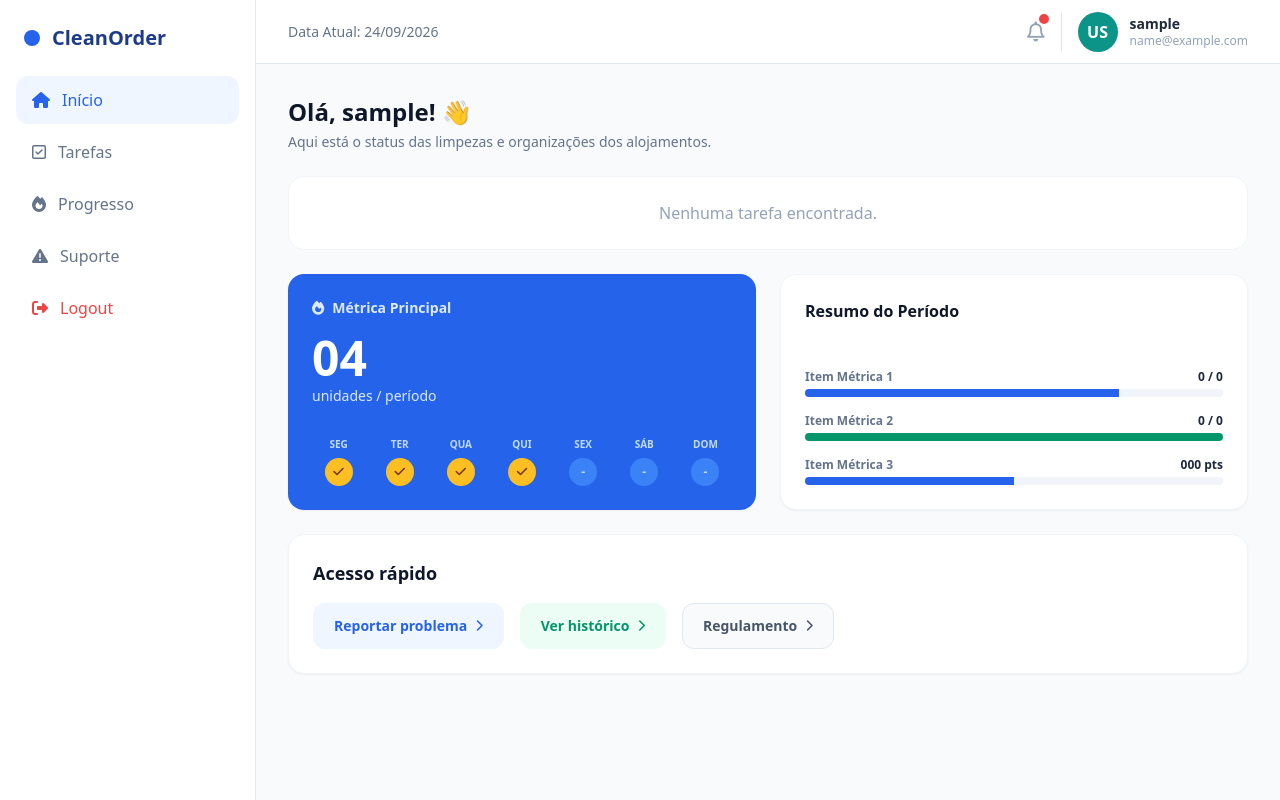
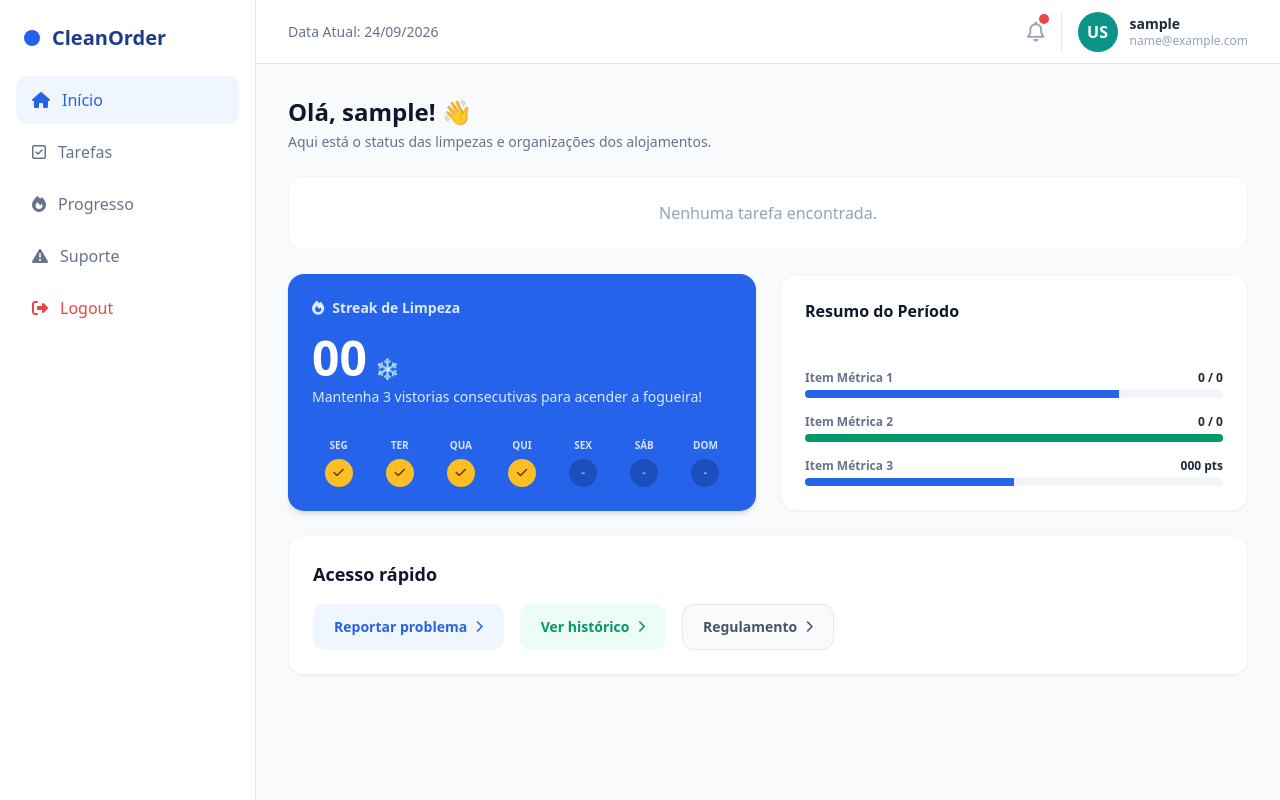
Before and after one commit to HavertZZz-ops/ClearOrder, a Django app: template ClearOrder/config/ClearOrder/templates/painel_estudante.html in a window 1280 px wide. Run offline with Django 5.2, Linux system fonts and the light colour scheme; the template is opened without the code that fills it, so the values that code supplies are empty; the visitor is signed in with stand-in values (Sample User, id 1); some libraries are stand-ins or nearby versions.

Commit message:
Add files via upload

```diff
--- a/ClearOrder/config/ClearOrder/templates/painel_estudante.html
+++ b/ClearOrder/config/ClearOrder/templates/painel_estudante.html
@@ -10,10 +10,10 @@
 </head>
 <body class="bg-slate-50 font-sans text-slate-700 antialiased min-h-screen flex">
 
-
+    <!-- BARRA LATERAL (NAVIGATION) -->
     <aside class="w-64 bg-white border-r border-slate-200 flex flex-col justify-between hidden md:flex shrink-0">
         <div>
-
+            <!-- Logo -->
             <div class="p-6 flex items-center space-x-3">
                 <div class="bg-blue-600 text-white p-2 rounded-lg flex items-center justify-center">
                     <i class="fa-solid fa-sparkles text-xl"></i>
@@ -21,7 +21,7 @@
                 <span class="text-xl font-bold text-blue-900">CleanOrder</span>
             </div>
 
-
+            <!-- Navegação -->
             <nav class="px-4 space-y-1">
                 <a href="#" class="flex items-center space-x-3 px-4 py-3 bg-blue-50 text-blue-600 font-medium rounded-xl">
                     <i class="fa-solid fa-house"></i>
@@ -47,12 +47,12 @@
         </div>
     </aside>
 
-
+    <!-- CONTEÚDO PRINCIPAL -->
     <div class="flex-1 flex flex-col">
 
-
+        <!-- CABEÇALHO -->
         <header class="h-16 border-b border-slate-200 bg-white flex items-center justify-between px-8">
-            <span class="text-sm text-slate-500">Data Atual: {% now "d/m/Y" %} </span>
+            <span class="text-sm text-slate-500">Data Atual: {% now "d/m/Y" %}</span>
 
             <div class="flex items-center space-x-4">
                 <button class="relative text-slate-400 hover:text-slate-600">
@@ -61,7 +61,7 @@
                 </button>
                 <div class="flex items-center space-x-3 pl-4 border-l border-slate-200">
                     <div class="w-10 h-10 bg-teal-600 text-white rounded-full flex items-center justify-center font-bold">
-                        US
+                        {{ estudante.nome|slice:":2"|upper|default:"US" }}
                     </div>
                     <div class="text-sm">
                         <p class="font-bold text-slate-800 leading-none">{{ estudante.nome|default:request.user.username }}</p>
@@ -71,18 +71,40 @@
             </div>
         </header>
 
-
+        <!-- DASHBOARD CONTAINER -->
         <main class="p-8 max-w-6xl space-y-6">
 
-
+            <!-- ========================================== -->
+            <!--   1. ALERTAS / POP-UPS (MESSAGES DJANGO)   -->
+            <!-- ========================================== -->
             {% if messages %}
                 <div class="space-y-3">
                     {% for message in messages %}
-                        <div class="flex items-center justify-between p-4 rounded-xl border {% if message.tags == 'success' %}bg-emerald-50 border-emerald-200 text-emerald-800{% else %}bg-blue-50 border-blue-200 text-blue-800{% endif %} shadow-sm transition">
+                        <div class="flex items-center justify-between p-4 rounded-xl border shadow-sm transition
+                            {% if message.tags == 'success' %}
+                                bg-emerald-50 border-emerald-200 text-emerald-800
+                            {% elif message.tags == 'error' %}
+                                bg-red-50 border-red-200 text-red-800
+                            {% elif message.tags == 'warning' %}
+                                bg-amber-50 border-amber-200 text-amber-800
+                            {% else %}
+                                bg-blue-50 border-blue-200 text-blue-800
+                            {% endif %}">
+
                             <div class="flex items-center space-x-3">
-                                <i class="fa-solid {% if message.tags == 'success' %}fa-circle-check text-emerald-500{% else %}fa-circle-info text-blue-500{% endif %} text-lg"></i>
-                                <span class="text-sm font-medium">{{ message }}</span>
+                                <i class="fa-solid
+                                    {% if message.tags == 'success' %}
+                                        fa-circle-check text-emerald-500
+                                    {% elif message.tags == 'error' %}
+                                        fa-circle-xmark text-red-500
+                                    {% elif message.tags == 'warning' %}
+                                        fa-triangle-exclamation text-amber-500
+                                    {% else %}
+                                        fa-circle-info text-blue-500
+                                    {% endif %} text-lg"></i>
+                                <span class="text-sm font-semibold">{{ message }}</span>
                             </div>
+
                             <button onclick="this.parentElement.remove()" class="text-slate-400 hover:text-slate-600 text-sm">
                                 <i class="fa-solid fa-xmark"></i>
                             </button>
@@ -91,16 +113,15 @@
                 </div>
             {% endif %}
 
-
+            <!-- Mensagem de Boas-Vindas -->
             <div>
                 <h1 class="text-2xl font-bold text-slate-900">Olá, {{ estudante.nome|default:request.user.username }}! 👋</h1>
                 <p class="text-slate-500 text-sm mt-1">Aqui está o status das limpezas e organizações dos alojamentos.</p>
             </div>
 
-
+            <!-- LISTA DE TAREFAS -->
             <div class="space-y-4">
                 {% for tarefa in tarefas %}
-
                     <div class="p-6 rounded-2xl border transition {% if tarefa.status == 'Concluída' %}bg-emerald-50/50 border-emerald-200{% else %}bg-white border-slate-100 shadow-sm{% endif %} space-y-4">
 
                         <div class="flex items-center justify-between">
@@ -115,11 +136,9 @@
                             {% endif %}
                         </div>
 
-
                         <h2 class="text-lg font-bold {% if tarefa.status == 'Concluída' %}line-through text-slate-400{% else %}text-slate-900{% endif %}">
                             {{ tarefa.titulo }}
                         </h2>
-
 
                         {% if tarefa.descricao %}
                             <p class="text-sm {% if tarefa.status == 'Concluída' %}line-through text-slate-400{% else %}text-slate-600{% endif %}">
@@ -132,16 +151,13 @@
                                 <i class="fa-regular fa-clock mr-1.5"></i> Prazo: {{ tarefa.data_prazo|date:"d/m/Y" }}
                             </span>
 
-
                             {% if tarefa.status == 'Concluída' %}
-
-                            <a href="{% url 'concluir_tarefa' tarefa.id %}" class="text-emerald-700 bg-emerald-100 text-sm font-semibold px-4 py-2 rounded-lg flex items-center gap-2">
+                                <span class="text-emerald-700 bg-emerald-100 text-sm font-semibold px-4 py-2 rounded-lg flex items-center gap-2">
                                     <i class="fa-solid fa-circle-check"></i>
                                     <span>Concluída</span>
-                            </a>
+                                </span>
                             {% else %}
-
-                            <a href="{% url 'concluir_tarefa' tarefa.id %}" class="text-emerald-700 bg-green-300 text-sm font-semibold px-4 py-2 rounded-lg flex items-center gap-2">
+                                <a href="{% url 'concluir_tarefa' tarefa.id %}" class="bg-emerald-600 hover:bg-emerald-700 text-white text-sm font-semibold px-4 py-2 rounded-lg flex items-center gap-2 transition">
                                     <i class="fa-solid fa-check"></i>
                                     <span>Marcar como Concluída</span>
                                 </a>
@@ -155,54 +171,70 @@
                 {% endfor %}
             </div>
 
+            <!-- GRID DOS CARDS INFERIORES -->
             <div class="grid grid-cols-1 md:grid-cols-2 gap-6">
 
-
-                <div class="bg-blue-600 text-white p-6 rounded-2xl flex flex-col justify-between shadow-sm">
+                <!-- ========================================== -->
+                <!--    2. CARD DE STREAK / "FOGUEIRA" DINÂMICO  -->
+                <!-- ========================================== -->
+               {% with streak=estudante.quarto.streak|default:0 %}
+                <div class="{% if streak >= 3 %}bg-gradient-to-br from-amber-500 to-orange-600{% else %}bg-blue-600{% endif %} text-white p-6 rounded-2xl flex flex-col justify-between shadow-md transition-all duration-300">
                     <div>
-                        <div class="flex items-center space-x-2 text-blue-100 text-sm font-semibold">
-                            <i class="fa-solid fa-fire"></i>
-                            <span>Métrica Principal</span>
+                        <div class="flex items-center space-x-2 {% if streak >= 3 %}text-amber-100{% else %}text-blue-100{% endif %} text-sm font-semibold">
+                            <i class="fa-solid fa-fire {% if streak >= 3 %}text-amber-300 animate-bounce{% endif %}"></i>
+                            <span>Streak de Limpeza</span>
                         </div>
-                        <div class="mt-4">
-                            <span class="text-5xl font-black">04</span>
-                            <p class="text-sm font-medium text-blue-100 mt-1">unidades / período</p>
+                        <div class="mt-4 flex items-baseline space-x-2">
+                            <span class="text-5xl font-black">
+                                {% if streak < 10 %}0{% endif %}{{ streak }}
+                            </span>
+                            <span class="text-xl">
+                                {% if streak >= 3 %}🔥{% else %}❄️{% endif %}
+                            </span>
                         </div>
+                        <p class="text-sm font-medium {% if streak >= 3 %}text-amber-100{% else %}text-blue-100{% endif %} mt-1">
+                            {% if streak >= 3 %}
+                                Fogueira acesa! {{ streak }} vistorias seguidas sem falhas.
+                            {% else %}
+                                Mantenha 3 vistorias consecutivas para acender a fogueira!
+                            {% endif %}
+                        </p>
                     </div>
 
                     <div class="grid grid-cols-7 gap-2 text-center mt-6">
                         <div>
-                            <span class="text-[10px] uppercase font-semibold text-blue-200">Seg</span>
+                            <span class="text-[10px] uppercase font-semibold opacity-80">Seg</span>
                             <div class="w-7 h-7 mx-auto mt-1 rounded-full bg-amber-400 text-amber-900 flex items-center justify-center text-xs font-bold"><i class="fa-solid fa-check"></i></div>
                         </div>
                         <div>
-                            <span class="text-[10px] uppercase font-semibold text-blue-200">Ter</span>
+                            <span class="text-[10px] uppercase font-semibold opacity-80">Ter</span>
                             <div class="w-7 h-7 mx-auto mt-1 rounded-full bg-amber-400 text-amber-900 flex items-center justify-center text-xs font-bold"><i class="fa-solid fa-check"></i></div>
                         </div>
                         <div>
-                            <span class="text-[10px] uppercase font-semibold text-blue-200">Qua</span>
+                            <span class="text-[10px] uppercase font-semibold opacity-80">Qua</span>
                             <div class="w-7 h-7 mx-auto mt-1 rounded-full bg-amber-400 text-amber-900 flex items-center justify-center text-xs font-bold"><i class="fa-solid fa-check"></i></div>
                         </div>
                         <div>
-                            <span class="text-[10px] uppercase font-semibold text-blue-200">Qui</span>
+                            <span class="text-[10px] uppercase font-semibold opacity-80">Qui</span>
                             <div class="w-7 h-7 mx-auto mt-1 rounded-full bg-amber-400 text-amber-900 flex items-center justify-center text-xs font-bold"><i class="fa-solid fa-check"></i></div>
                         </div>
                         <div>
-                            <span class="text-[10px] uppercase font-semibold text-blue-200">Sex</span>
-                            <div class="w-7 h-7 mx-auto mt-1 rounded-full bg-blue-500 text-blue-200 flex items-center justify-center text-xs font-bold">-</div>
+                            <span class="text-[10px] uppercase font-semibold opacity-80">Sex</span>
+                            <div class="w-7 h-7 mx-auto mt-1 rounded-full bg-black/20 text-white/50 flex items-center justify-center text-xs font-bold">-</div>
                         </div>
                         <div>
-                            <span class="text-[10px] uppercase font-semibold text-blue-200">Sáb</span>
-                            <div class="w-7 h-7 mx-auto mt-1 rounded-full bg-blue-500 text-blue-200 flex items-center justify-center text-xs font-bold">-</div>
+                            <span class="text-[10px] uppercase font-semibold opacity-80">Sáb</span>
+                            <div class="w-7 h-7 mx-auto mt-1 rounded-full bg-black/20 text-white/50 flex items-center justify-center text-xs font-bold">-</div>
                         </div>
                         <div>
-                            <span class="text-[10px] uppercase font-semibold text-blue-200">Dom</span>
-                            <div class="w-7 h-7 mx-auto mt-1 rounded-full bg-blue-500 text-blue-200 flex items-center justify-center text-xs font-bold">-</div>
+                            <span class="text-[10px] uppercase font-semibold opacity-80">Dom</span>
+                            <div class="w-7 h-7 mx-auto mt-1 rounded-full bg-black/20 text-white/50 flex items-center justify-center text-xs font-bold">-</div>
                         </div>
                     </div>
                 </div>
+                {% endwith %}
 
-
+                <!-- Resumo -->
                 <div class="bg-white p-6 rounded-2xl border border-slate-100 shadow-sm flex flex-col justify-between">
                     <h3 class="font-bold text-slate-900 mb-4">Resumo do Período</h3>
 
@@ -239,11 +271,12 @@
                     </div>
                 </div>
 
+                <!-- Acesso Rápido -->
                 <div class="bg-white p-6 rounded-2xl border border-slate-100 shadow-sm md:col-span-2">
                     <h3 class="font-bold text-slate-900 mb-4 text-lg">Acesso rápido</h3>
 
                     <div class="flex flex-wrap gap-4">
-                        <a href="#" class="flex items-center justify-between space-x-2 px-5 py-3 bg-blue-50 text-blue-600 font-semibold rounded-xl text-sm border border-transparent hover:bg-blue-100 transition">
+                        <a href="{% url 'reportar_problema' %}" class="flex items-center justify-between space-x-2 px-5 py-3 bg-blue-50 text-blue-600 font-semibold rounded-xl text-sm border border-transparent hover:bg-blue-100 transition">
                             <span>Reportar problema</span>
                             <i class="fa-solid fa-chevron-right text-xs"></i>
                         </a>
--- a/ClearOrder/config/config/urls.py
+++ b/ClearOrder/config/config/urls.py
@@ -3,7 +3,7 @@ from django.urls import path
 from django.views.generic import RedirectView
 
 
-from ClearOrder.views import concluir_tarefa, fazer_logout, login_view, painel_estudante, painel_monitor, detalhes_quarto
+from ClearOrder.views import concluir_tarefa, fazer_logout, login_view, painel_estudante, painel_monitor, detalhes_quarto, reportar_problema;
 
 urlpatterns = [
     path('admin/', admin.site.urls),
@@ -14,4 +14,5 @@ urlpatterns = [
     path('logout/', fazer_logout, name='logout'),
     path('tarefa/<int:tarefa_id>/concluir/', concluir_tarefa, name='concluir_tarefa'),
     path('quarto/<int:quarto_id>/', detalhes_quarto, name='detalhes_quarto'),
+    path('reportar/', reportar_problema, name='reportar_problema'),
 ]
```
Also changed, not shown: ClearOrder/config/ClearOrder/templates/painel_monitor.html (+31 -35 lines), ClearOrder/config/ClearOrder/templates/reportar_problema.html (added, +112 -0 lines), ClearOrder/config/ClearOrder/views.py (+68 -41 lines). Lines whose indentation alone changed are shown as unchanged.
